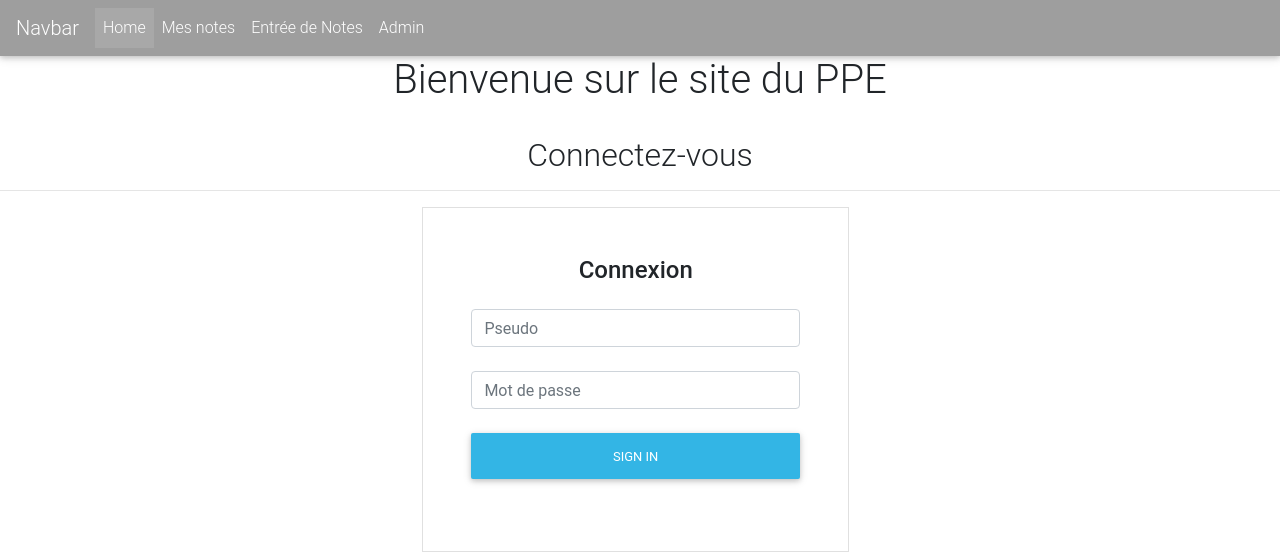
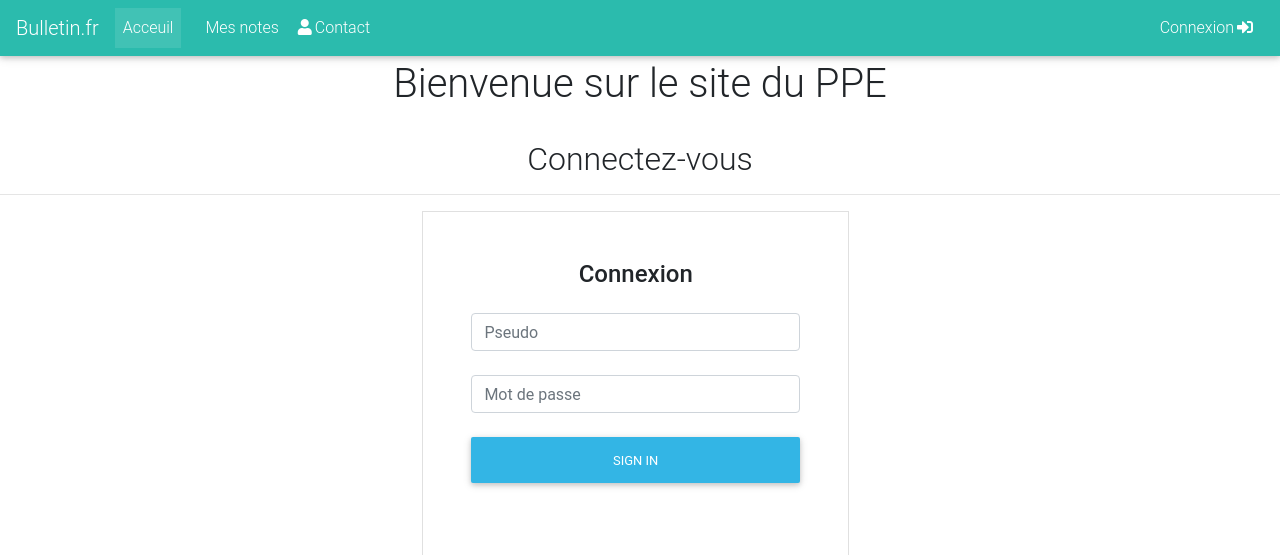
Before and after one commit to Tleard/PPE_Dev, a PHP site: page /index.php in a window 1280 px wide. Shown: the top 555 px of the page. Run offline with PHP 8.4, Linux system fonts and the light colour scheme; some libraries are stand-ins or nearby versions.

Commit message:
Fews improvments regarding DB

```diff
--- a/vue/formcreate.php
+++ b/vue/formcreate.php
@@ -51,6 +51,7 @@ if(!empty($_POST)){
                 $error_section = "Veuillez selectionner une section, ou dire si vous êtes professeur.";
             } else {
                 $section= NULL;
+                $rang = 0;
             }
         } elseif (!empty($teacher)) {
             $section = NULL;
@@ -94,8 +95,8 @@ if(!empty($_POST)){
 
             $mdp = crypt($mdp, "unebelleteétaitunjourdansunprésquandelleviunchasseurilditdqlsdlkqnsdqnsldknsqkn");
             $date_creation = date('Y-m-d H:i:s');
-            $DB->insert("INSERT INTO profil (login, nom, prenom, mail, mdp, date_creation, classe) VALUES (? ,?, ?, ?, ?, ?, ?)",
-                array($login,$nom, $prenom, $mail, $mdp, $date_creation, $section));
+            $DB->insert("INSERT INTO profil (login, nom, prenom, mail, mdp, date_creation, classe, rang) VALUES (? ,?, ?, ?, ?, ?, ?, ?)",
+                array($login,$nom, $prenom, $mail, $mdp, $date_creation, $section, $rang));
             echo "<script language='javascript'>alert('Votre compte a été créer avec succés');
             window.location.href ='login.php';
             </script>";
--- a/vue/formlogin.php
+++ b/vue/formlogin.php
@@ -42,8 +42,10 @@ if(!empty($_POST)){
             $_SESSION['nom'] = $req['nom'];
             $_SESSION['prenom'] = $req['prenom'];
             $_SESSION['login'] = $req['login'];
-
-
+            $_SESSION['rang'] = $req['rang'];
+            $_SESSION['classe'] = $req['classe'];
+            $_SESSION['mail'] = $req['mail'];
+            $_SESSION['date_creation'] = $req['date_creation'];
 
             header('Location:  index.php');
             exit;
--- a/vue/header.inc.php
+++ b/vue/header.inc.php
@@ -26,28 +26,82 @@
 <!--        <link rel="stylesheet" href="https://stackpath.bootstrapcdn.com/bootstrap/4.3.1/css/bootstrap.min.css" integrity="sha384-ggOyR0iXCbMQv3Xipma34MD+dH/1fQ784/j6cY/iJTQUOhcWr7x9JvoRxT2MZw1T" crossorigin="anonymous">
 -->    </head>
     <body>
-        <header>
-            <nav class="navbar navbar-expand-lg navbar-dark grey">
-                <a class="navbar-brand" href="#">Navbar</a>
-                <button class="navbar-toggler" type="button" data-toggle="collapse" data-target="#navbarNav"
-                        aria-controls="navbarNav" aria-expanded="false" aria-label="Toggle navigation">
+    <nav class="mb-1 navbar navbar-expand-lg navbar-dark default-color">
+        <a class="navbar-brand" href="index.php">Bulletin.fr</a>
+        <button class="navbar-toggler" type="button" data-toggle="collapse" data-target="#navbarSupportedContent-333"
+                aria-controls="navbarSupportedContent-333" aria-expanded="false" aria-label="Toggle navigation">
             <span class="navbar-toggler-icon"></span>
         </button>
-                <div class="collapse navbar-collapse" id="navbarNav">
-                    <ul class="navbar-nav">
+        <div class="collapse navbar-collapse" id="navbarSupportedContent-333">
+            <ul class="navbar-nav mr-auto">
                 <li class="nav-item active">
-                            <a class="nav-link" href="#">Home <span class="sr-only">(current)</span></a>
+                    <a class="nav-link" href="index.php">Acceuil
+                        <span class="sr-only">(current)</span>
+                    </a>
+                </li>
+                <li class="nav-item">
+                    <a class="nav-link" href="enterGrades.php"></a>
                 </li>
                 <li class="nav-item">
                     <a class="nav-link" href="#">Mes notes</a>
                 </li>
                 <li class="nav-item">
-                            <a class="nav-link" href="enterGrades.php">Entrée de Notes</a>
+                    <a class="nav-link" href="#"><i class="fas fa-user"></i>Contact</a>
                 </li>
+
+                <?php
+                if (isset($_SESSION['id'])){
+                    $rang = $_SESSION['rang'];
+                    if ($rang == 2){
+                        echo "
+                        <li class=\"nav-item\">
+                            <a class=\"nav-link\" href=\"admin.php\">Admin</a>
+                        </li>
+                        ";
+
+                    }
+
+                    if ($rang == 3 || $rang == 0){
+                        echo"
+                        <li class=\"nav-item\">
+                            <a class=\"nav-link\" href=\"enterGrades.php\">Entrée des notes</a>
+                        </li>
+                        ";
+                        echo $rang;
+                    }
+                }
+
+                ?>
+
+            </ul>
+            <ul class="navbar-nav ml-auto nav-flex-icons">
+                <?php
+
+                    if (isset($_SESSION['id'])){
+
+                        ?>
+
                         <li class="nav-item">
-                            <a class="nav-link" href="admin.php">Admin</a>
+                            <a class="nav-link waves-effect waves-light" href="deconnexion.php">
+                                Deconnexion<i class="fas fa-sign-out-alt"></i>
+                            </a>
                         </li>
+                <?php
+
+                    } else {
+
+                        ?>
+
+                        <li class="nav-item">
+                            <a class="nav-link waves-effect waves-light" href="account.php">
+                                Connexion<i class="fas fa-sign-in-alt"></i>
+                            </a>
+                        </li>
+
+
+                        <?php
+                    }
+                ?>
             </ul>
         </div>
     </nav>
-        </header>
--- a/vue/index.php
+++ b/vue/index.php
@@ -14,7 +14,7 @@
 
             <?php
             if (isset($_SESSION['id'])){
-             echo 'Bienvenue' . ' '. $_SESSION['prenom'] .' '. $_SESSION['nom'];
+             echo 'Bienvenue' . ' '. $_SESSION['prenom'] .' '. $_SESSION['nom'] ;
 
              echo '<a href="deconnexion.php">
             Deconnexion
--- /dev/null
+++ b/vue/profil.php
@@ -0,0 +1 @@
+<?php
```
Also changed, not shown: vue/admin.php (+33 -1 lines), vue/design.css (+8 -5 lines). Lines whose indentation alone changed are shown as unchanged.
